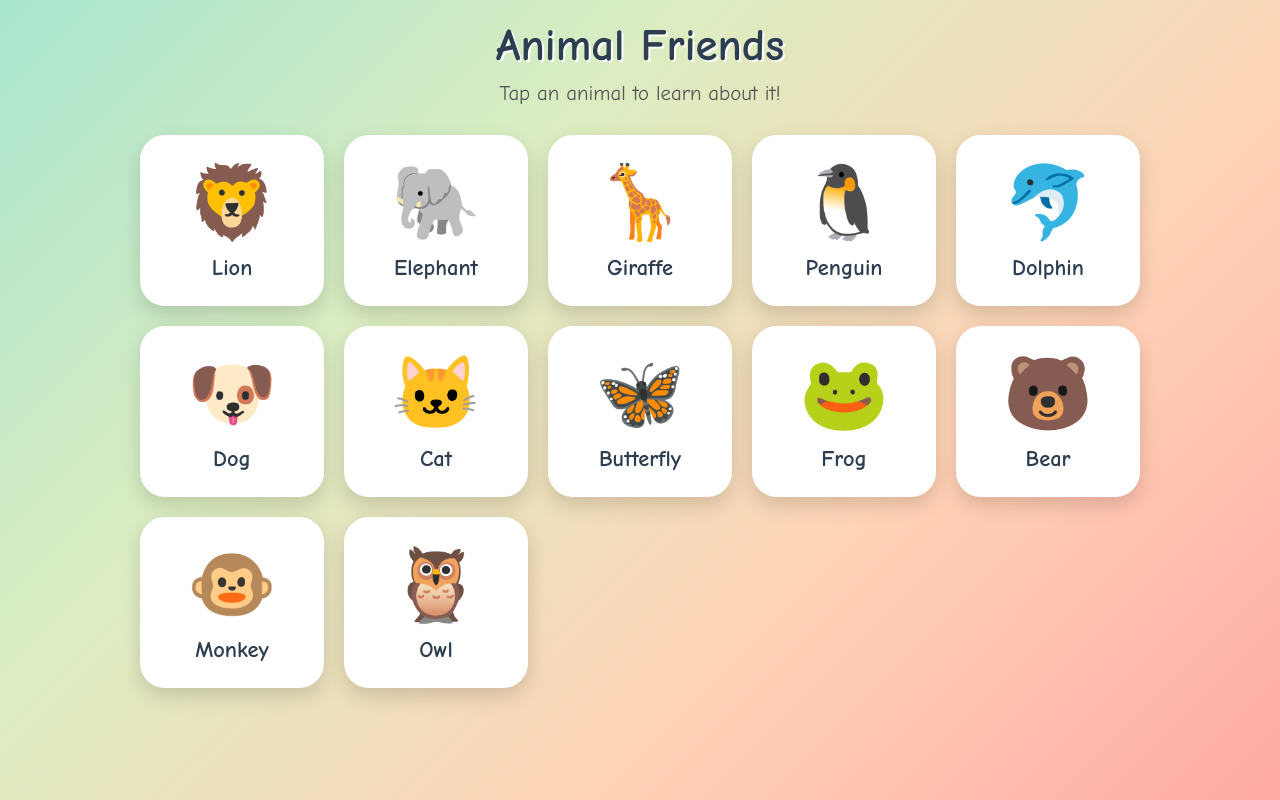
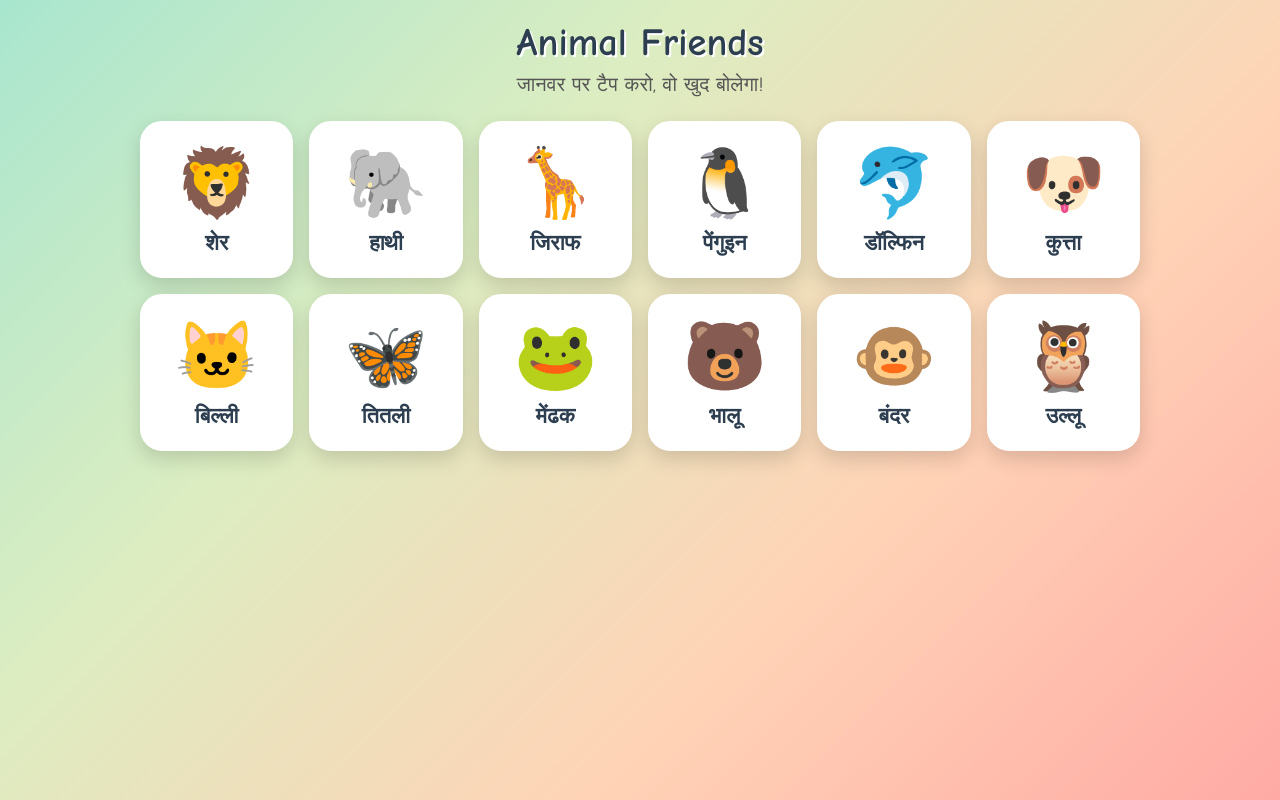
Before and after one commit to priyanshisharma31226-cpu/Animals-world, a plain HTML site: page index.html in a window 1280 px wide. Drawn offline with Linux system fonts and the light colour scheme.

Commit message:
Localize animal information to Hindi
Updated the HTML content and styles to support Hindi language, including translations for animal names, habitat, food, and facts. Adjusted the layout and styles for better presentation.

```diff
--- a/index.html
+++ b/index.html
@@ -1,309 +1,154 @@
 <!DOCTYPE html>
-<html lang="en">
+<html lang="hi">
 <head>
   <meta charset="UTF-8">
   <meta name="viewport" content="width=device-width, initial-scale=1.0">
-  <title>Animal Friends for Kids</title>
+  <meta name="theme-color" content="#27ae60">
+  <title>Animal Friends - बच्चों के लिए</title>
+  <link rel="manifest" href="manifest.json">
   <style>
-    * {
-      margin: 0;
-      padding: 0;
-      box-sizing: border-box;
-      font-family: 'Comic Sans MS', 'Chalkboard SE', sans-serif;
-    }
-
-    body {
-      background: linear-gradient(135deg, #a8e6cf, #dcedc1, #ffd3b6, #ffaaa5);
-      min-height: 100vh;
-      padding: 20px;
-      color: #333;
-    }
-
-    h1 {
-      text-align: center;
-      font-size: 2.8rem;
-      color: #2c3e50;
-      margin-bottom: 10px;
-      text-shadow: 2px 2px 0 #fff;
-    }
-
-    .subtitle {
-      text-align: center;
-      font-size: 1.3rem;
-      margin-bottom: 30px;
-      color: #555;
-    }
-
-    .animals-grid {
-      display: grid;
-      grid-template-columns: repeat(auto-fill, minmax(160px, 1fr));
-      gap: 20px;
-      max-width: 1000px;
-      margin: 0 auto;
-    }
-
-    .animal-card {
-      background: white;
-      border-radius: 25px;
-      padding: 20px 10px;
-      text-align: center;
-      cursor: pointer;
-      box-shadow: 0 8px 20px rgba(0,0,0,0.15);
-      transition: all 0.3s ease;
-      border: 5px solid #fff;
-    }
-
-    .animal-card:hover {
-      transform: scale(1.08) rotate(2deg);
-      box-shadow: 0 12px 25px rgba(0,0,0,0.25);
-    }
-
-    .animal-emoji {
-      font-size: 4.5rem;
-      margin-bottom: 10px;
-      display: block;
-    }
-
-    .animal-name {
-      font-size: 1.4rem;
-      font-weight: bold;
-      color: #2c3e50;
-    }
-
-    /* Detail View */
-    .detail-view {
-      display: none;
-      max-width: 600px;
-      margin: 0 auto;
-      background: white;
-      border-radius: 30px;
-      padding: 30px;
-      box-shadow: 0 15px 40px rgba(0,0,0,0.2);
-      text-align: center;
-      animation: popIn 0.4s ease;
-    }
-
-    @keyframes popIn {
-      from { transform: scale(0.7); opacity: 0; }
-      to { transform: scale(1); opacity: 1; }
-    }
-
-    .detail-emoji {
-      font-size: 7rem;
-      margin-bottom: 15px;
-    }
-
-    .detail-name {
-      font-size: 2.5rem;
-      color: #e74c3c;
-      margin-bottom: 20px;
-    }
-
-    .feature {
-      background: #f8f9fa;
-      border-radius: 20px;
-      padding: 15px 20px;
-      margin: 12px 0;
-      font-size: 1.3rem;
-      text-align: left;
-      border-left: 8px solid #3498db;
-    }
-
-    .feature strong {
-      color: #2980b9;
-    }
-
-    .sound-btn {
-      background: #27ae60;
-      color: white;
-      border: none;
-      padding: 18px 40px;
-      font-size: 1.6rem;
-      border-radius: 50px;
-      cursor: pointer;
-      margin: 20px 0 10px;
-      box-shadow: 0 8px 20px rgba(39, 174, 96, 0.4);
-      transition: all 0.2s;
-      display: inline-flex;
-      align-items: center;
-      gap: 12px;
-    }
-
-    .sound-btn:hover {
-      background: #219653;
-      transform: scale(1.05);
-    }
-
-    .sound-btn:active {
-      transform: scale(0.98);
-    }
-
-    .back-btn {
-      background: #e74c3c;
-      color: white;
-      border: none;
-      padding: 15px 40px;
-      font-size: 1.4rem;
-      border-radius: 50px;
-      cursor: pointer;
-      margin-top: 15px;
-      box-shadow: 0 6px 15px rgba(231, 76, 60, 0.4);
-      transition: all 0.2s;
-    }
-
-    .back-btn:hover {
-      background: #c0392b;
-      transform: scale(1.05);
-    }
-
-    .hidden {
-      display: none !important;
-    }
+    * { margin: 0; padding: 0; box-sizing: border-box; font-family: 'Comic Sans MS', 'Chalkboard SE', sans-serif; }
+    body { background: linear-gradient(135deg, #a8e6cf, #dcedc1, #ffd3b6, #ffaaa5); min-height: 100vh; padding: 20px; color: #333; }
+    h1 { text-align: center; font-size: 2.4rem; color: #2c3e50; margin-bottom: 8px; text-shadow: 2px 2px 0 #fff; }
+    .subtitle { text-align: center; font-size: 1.25rem; margin-bottom: 25px; color: #555; }
+    .animals-grid { display: grid; grid-template-columns: repeat(auto-fill, minmax(150px, 1fr)); gap: 16px; max-width: 1000px; margin: 0 auto; }
+    .animal-card { background: white; border-radius: 22px; padding: 18px 8px; text-align: center; cursor: pointer; box-shadow: 0 8px 20px rgba(0,0,0,0.15); transition: 0.25s; border: 5px solid #fff; }
+    .animal-card:active { transform: scale(0.95); }
+    .animal-emoji { font-size: 4.2rem; display: block; margin-bottom: 8px; }
+    .animal-name { font-size: 1.35rem; font-weight: bold; color: #2c3e50; }
+    .detail-view { display: none; max-width: 600px; margin: 0 auto; background: white; border-radius: 28px; padding: 28px 22px; box-shadow: 0 15px 40px rgba(0,0,0,0.2); text-align: center; }
+    .detail-emoji { font-size: 6.5rem; margin-bottom: 12px; }
+    .detail-name { font-size: 2.3rem; color: #e74c3c; margin-bottom: 18px; }
+    .feature { background: #f8f9fa; border-radius: 18px; padding: 14px 18px; margin: 11px 0; font-size: 1.25rem; text-align: left; border-left: 8px solid #3498db; }
+    .feature strong { color: #2980b9; }
+    .sound-btn { background: #27ae60; color: white; border: none; padding: 16px 32px; font-size: 1.4rem; border-radius: 50px; cursor: pointer; margin: 16px 8px 8px; box-shadow: 0 6px 18px rgba(39,174,96,0.4); }
+    .back-btn { background: #e74c3c; color: white; border: none; padding: 14px 32px; font-size: 1.3rem; border-radius: 50px; cursor: pointer; margin-top: 10px; }
+    .hidden { display: none !important; }
   </style>
 </head>
 <body>
 
   <h1> Animal Friends </h1>
-  <p class="subtitle">Tap an animal to learn about it!</p>
+  <p class="subtitle">जानवर पर टैप करो, वो खुद बोलेगा!</p>
 
-  <!-- Animal Grid -->
-  <div class="animals-grid" id="grid">
-    <!-- Cards added by JavaScript -->
-  </div>
+  <div class="animals-grid" id="grid"></div>
 
-  <!-- Detail View -->
   <div class="detail-view" id="detail">
     <div class="detail-emoji" id="detail-emoji"></div>
     <div class="detail-name" id="detail-name"></div>
 
-    <div class="feature"><strong> Where it lives:</strong> <span id="habitat"></span></div>
-    <div class="feature"><strong> What it eats:</strong> <span id="food"></span></div>
-    <div class="feature"><strong> Fun fact:</strong> <span id="fact"></span></div>
-    <div class="feature"><strong> Sound:</strong> <span id="sound"></span></div>
+    <div class="feature"><strong>कहाँ रहता है:</strong> <span id="habitat"></span></div>
+    <div class="feature"><strong>क्या खाता है:</strong> <span id="food"></span></div>
+    <div class="feature"><strong>मज़ेदार बात:</strong> <span id="fact"></span></div>
 
-    <button class="sound-btn" onclick="playSound()">
-      🔊 Hear the Sound!
-    </button>
-
+    <button class="sound-btn" onclick="speakAgain()">🔊 फिर से सुनो</button>
     <br>
-    <button class="back-btn" onclick="showGrid()">← Back to Animals</button>
+    <button class="back-btn" onclick="showGrid()">← वापस जाएं</button>
   </div>
 
   <script>
     const animals = [
       {
-        name: "Lion",
+        name: "शेर",
         emoji: "🦁",
-        habitat: "Grasslands in Africa",
-        food: "Meat (zebras, antelopes)",
-        fact: "Lions are the only cats that live in groups called prides!",
-        sound: "ROARRR!",
-        speak: "ROAR! ROAR!"
+        habitat: "अफ्रीका के जंगलों में",
+        food: "मांस (जेब्रा, हिरण)",
+        fact: "शेर झुंड में रहते हैं जिसे प्राइड कहते हैं!",
+        speech: "नमस्ते दोस्तों! मैं शेर हूँ। मैं अफ्रीका के जंगल में रहता हूँ। मैं मांस खाता हूँ। मैं बहुत ताकतवर हूँ और जोर से दहाड़ता हूँ। रोअर!"
       },
       {
-        name: "Elephant",
+        name: "हाथी",
         emoji: "🐘",
-        habitat: "Africa and Asia",
-        food: "Leaves, grass, fruits, and bark",
-        fact: "Elephants never forget and can live up to 70 years!",
-        sound: "TOOT! (with their trunk)",
-        speak: "Toot toot! Trumpet!"
+        habitat: "अफ्रीका और एशिया में",
+        food: "पत्ते, घास, फल",
+        fact: "हाथी कभी कुछ नहीं भूलते!",
+        speech: "नमस्ते दोस्तों! मैं हाथी हूँ। मैं अफ्रीका और एशिया में रहता हूँ। मैं पत्ते और फल खाता हूँ। मेरी सूंड बहुत लंबी है और मैं बहुत याददाश्त वाला हूँ।"
       },
       {
-        name: "Giraffe",
+        name: "जिराफ",
         emoji: "🦒",
-        habitat: "African savannas",
-        food: "Leaves from tall trees",
-        fact: "Giraffes are the tallest animals in the world!",
-        sound: "Quiet humming or snorts",
-        speak: "Hmmmm snort"
+        habitat: "अफ्रीका के मैदानों में",
+        food: "ऊँचे पेड़ों के पत्ते",
+        fact: "दुनिया का सबसे लंबा जानवर!",
+        speech: "नमस्ते दोस्तों! मैं जिराफ हूँ। मैं अफ्रीका के खुले मैदानों में रहता हूँ। मैं ऊँचे पेड़ों के पत्ते खाता हूँ। मेरी गर्दन बहुत लंबी है!"
       },
       {
-        name: "Penguin",
+        name: "पेंगुइन",
         emoji: "🐧",
-        habitat: "Cold places like Antarctica",
-        food: "Fish and krill",
-        fact: "Penguins can’t fly but they are amazing swimmers!",
-        sound: "Honk! Squawk!",
-        speak: "Honk honk! Squawk!"
+        habitat: "अंटार्कटिका की ठंड में",
+        food: "मछली",
+        fact: "उड़ नहीं सकते लेकिन बहुत अच्छे तैराक हैं!",
+        speech: "नमस्ते दोस्तों! मैं पेंगुइन हूँ। मैं बहुत ठंडी जगह अंटार्कटिका में रहता हूँ। मैं मछली खाता हूँ। मैं उड़ नहीं सकता लेकिन पानी में बहुत तेज़ तैरता हूँ।"
       },
       {
-        name: "Dolphin",
+        name: "डॉल्फिन",
         emoji: "🐬",
-        habitat: "Oceans all around the world",
-        food: "Fish and squid",
-        fact: "Dolphins are super smart and love to play!",
-        sound: "Click click whistle!",
-        speak: "Click click whistle!"
+        habitat: "समुद्र में",
+        food: "मछली",
+        fact: "बहुत होशियार और खेलने वाली!",
+        speech: "नमस्ते दोस्तों! मैं डॉल्फिन हूँ। मैं समुद्र में रहती हूँ। मैं मछली खाती हूँ। मैं बहुत होशियार हूँ और कूद-कूद कर खेलती हूँ।"
       },
       {
-        name: "Dog",
+        name: "कुत्ता",
         emoji: "🐶",
-        habitat: "Homes with people",
-        food: "Dog food, meat, and treats",
-        fact: "Dogs are humans’ best friends and love to play fetch!",
-        sound: "Woof! Woof!",
-        speak: "Woof woof! Woof!"
+        habitat: "घरों में लोगों के साथ",
+        food: "कुत्ते का खाना और ट्रीट्स",
+        fact: "इंसान का सबसे अच्छा दोस्त!",
+        speech: "नमस्ते दोस्तों! मैं कुत्ता हूँ। मैं घरों में लोगों के साथ रहता हूँ। मैं वफादार हूँ और बहुत प्यार करता हूँ। भौं भौं!"
       },
       {
-        name: "Cat",
+        name: "बिल्ली",
         emoji: "🐱",
-        habitat: "Homes and farms",
-        food: "Cat food, fish, and mice",
-        fact: "Cats purr when they are happy and can jump very high!",
-        sound: "Meow! Purrrr",
-        speak: "Meow! Meow! Purrrr"
+        habitat: "घरों में",
+        food: "बिल्ली का खाना और मछली",
+        fact: "खुश होने पर गुर्र-गुर्र करती है!",
+        speech: "नमस्ते दोस्तों! मैं बिल्ली हूँ। मैं घरों में रहती हूँ। मैं नरम हूँ और म्याऊँ म्याऊँ करती हूँ। जब मुझे प्यार मिलता है तो मैं गुर्र-गुर्र करती हूँ।"
       },
       {
-        name: "Butterfly",
+        name: "तितली",
         emoji: "🦋",
-        habitat: "Gardens and meadows",
-        food: "Nectar from flowers",
-        fact: "Butterflies start as tiny caterpillars and then change!",
-        sound: "Silent (they don’t make sound)",
-        speak: "Flutter flutter... silent wings"
+        habitat: "बगീचों में",
+        food: "फूलों का रस",
+        fact: "पहले केटरपिलर होती है!",
+        speech: "नमस्ते दोस्तों! मैं तितली हूँ। मैं बगீचों में रहती हूँ। मैं फूलों का रस पीती हूँ। पहले मैं केटरपिलर थी, फिर मैं सुंदर तितली बन गई।"
       },
       {
-        name: "Frog",
+        name: "मेंढक",
         emoji: "🐸",
-        habitat: "Ponds, lakes, and wet places",
-        food: "Insects and bugs",
-        fact: "Frogs can jump more than 20 times their body length!",
-        sound: "Ribbit! Ribbit!",
-        speak: "Ribbit! Ribbit! Ribbit!"
+        habitat: "तालाब और पानी के पास",
+        food: "कीड़े-मकोड़े",
+        fact: "बहुत दूर तक कूद सकता है!",
+        speech: "नमस्ते दोस्तों! मैं मेंढक हूँ। मैं तालाब के पास रहता हूँ। मैं कीड़े खाता हूँ। मैं बहुत ऊँचा और दूर तक कूद सकता हूँ। टर्र टर्र!"
       },
       {
-        name: "Bear",
+        name: "भालू",
         emoji: "🐻",
-        habitat: "Forests and mountains",
-        food: "Berries, fish, honey, and plants",
-        fact: "Bears sleep all winter in a den – that’s called hibernating!",
-        sound: "Grrrrowl!",
-        speak: "Grrrrrowl! Grrr!"
+        habitat: "जंगलों में",
+        food: "जामुन, मछली, शहद",
+        fact: "सर्दियों में सो जाता है!",
+        speech: "नमस्ते दोस्तों! मैं भालू हूँ। मैं जंगल में रहता हूँ। मैं जामुन, मछली और शहद बहुत पसंद करता हूँ। सर्दियों में मैं लंबी नींद सो जाता हूँ।"
       },
       {
-        name: "Monkey",
+        name: "बंदर",
         emoji: "🐵",
-        habitat: "Trees in jungles and forests",
-        food: "Fruits, leaves, and insects",
-        fact: "Monkeys are very playful and good at climbing!",
-        sound: "Ooh ooh aah aah!",
-        speak: "Ooh ooh aah aah! Ooh ooh!"
+        habitat: "पेड़ों और जंगलों में",
+        food: "फल और पत्ते",
+        fact: "बहुत चंचल और चतुर!",
+        speech: "नमस्ते दोस्तों! मैं बंदर हूँ। मैं पेड़ों पर रहता हूँ। मैं फल खाता हूँ। मैं बहुत चंचल हूँ और पेड़ों पर कूद-फांद करता हूँ। ऊऊ ऊऊ आँ आँ!"
       },
       {
-        name: "Owl",
+        name: "उल्लू",
         emoji: "🦉",
-        habitat: "Forests and trees",
-        food: "Mice and small animals",
-        fact: "Owls can turn their heads almost all the way around!",
-        sound: "Hoo! Hoo!",
-        speak: "Hoo hoo! Hoo hoo!"
+        habitat: "जंगलों में",
+        food: "चूहे",
+        fact: "गर्दन लगभग पूरा घुमा सकता है!",
+        speech: "नमस्ते दोस्तों! मैं उल्लू हूँ। मैं जंगल में रहता हूँ। मैं रात को निकलता हूँ और चूहे पकड़ता हूँ। मैं अपनी गर्दन लगभग पूरा घुमा सकता हूँ। हू हू!"
       }
     ];
 
     let currentAnimal = null;
 
-    // Create animal cards
+    // कार्ड बनाओ
     const grid = document.getElementById('grid');
     animals.forEach((animal, index) => {
       const card = document.createElement('div');
@@ -317,57 +162,59 @@
     });
 
     function showDetail(index) {
+      // पहले वाली आवाज़ बंद करो
+      window.speechSynthesis.cancel();
+
       currentAnimal = animals[index];
       document.getElementById('detail-emoji').textContent = currentAnimal.emoji;
       document.getElementById('detail-name').textContent = currentAnimal.name;
       document.getElementById('habitat').textContent = currentAnimal.habitat;
       document.getElementById('food').textContent = currentAnimal.food;
       document.getElementById('fact').textContent = currentAnimal.fact;
-      document.getElementById('sound').textContent = currentAnimal.sound;
 
       document.getElementById('grid').classList.add('hidden');
       document.querySelector('.subtitle').classList.add('hidden');
       document.getElementById('detail').style.display = 'block';
+
+      // अपने आप बोलना शुरू करो
+      setTimeout(() => {
+        speakAnimal();
+      }, 300);
+    }
+
+    function speakAnimal() {
+      if (!currentAnimal) return;
+
+      window.speechSynthesis.cancel();
+
+      const utterance = new SpeechSynthesisUtterance(currentAnimal.speech);
+      utterance.lang = 'hi-IN';
+      utterance.rate = 0.9;
+      utterance.pitch = 1.1;
+      utterance.volume = 1;
+
+      // हिंदी आवाज़ ढूंढो
+      const voices = window.speechSynthesis.getVoices();
+      const hindiVoice = voices.find(v => v.lang.includes('hi') || v.name.includes('Hindi'));
+      if (hindiVoice) {
+        utterance.voice = hindiVoice;
+      }
+
+      window.speechSynthesis.speak(utterance);
+    }
+
+    function speakAgain() {
+      speakAnimal();
     }
 
     function showGrid() {
-      // Stop any speaking
-      if (window.speechSynthesis) {
-        window.speechSynthesis.cancel();
-      }
+      window.speechSynthesis.cancel();
       document.getElementById('detail').style.display = 'none';
       document.getElementById('grid').classList.remove('hidden');
       document.querySelector('.subtitle').classList.remove('hidden');
     }
 
-    function playSound() {
-      if (!currentAnimal || !window.speechSynthesis) {
-        alert("Sorry, sound is not available on this device.");
-        return;
-      }
-
-      // Stop previous speech
-      window.speechSynthesis.cancel();
-
-      const utterance = new SpeechSynthesisUtterance(currentAnimal.speak);
-      utterance.rate = 0.85;       // a bit slower for kids
-      utterance.pitch = 1.1;       // slightly higher and fun
-      utterance.volume = 1;
-
-      // Try to pick a nice voice if available
-      const voices = window.speechSynthesis.getVoices();
-      const preferred = voices.find(v =>
-        v.name.includes("Google") ||
-        v.name.includes("Samantha") ||
-        v.name.includes("Female") ||
-        v.lang.startsWith("en")
-      );
-      if (preferred) utterance.voice = preferred;
-
-      window.speechSynthesis.speak(utterance);
-    }
-
-    // Load voices (needed on some browsers)
+    // आवाज़ लोड करो
     if (window.speechSynthesis) {
       window.speechSynthesis.getVoices();
       window.speechSynthesis.onvoiceschanged = () => {
```
